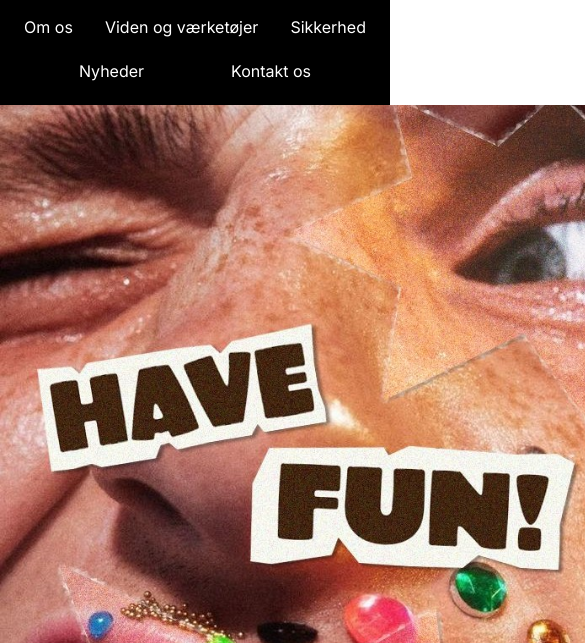
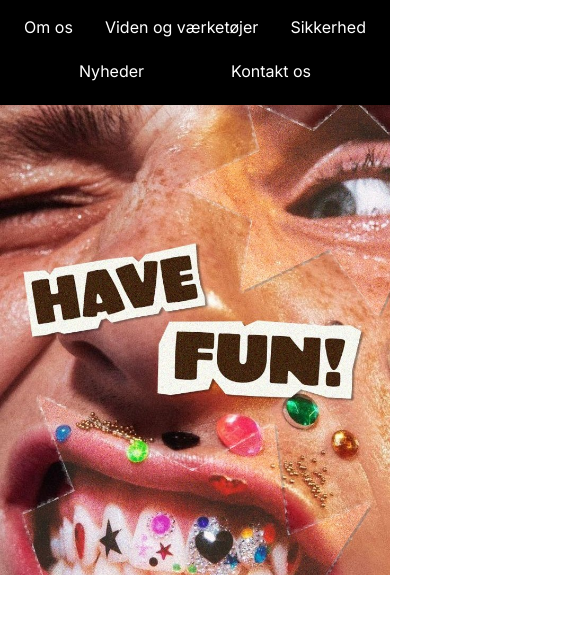
Before and after one commit to emeboz01/projekt-2, a plain HTML site: page index.html in a window 390 px wide. Shown: the part 165-808 px from the top of the page, 585 px wide, since content can reach past the window. Drawn offline with Linux system fonts and the light colour scheme.

Commit message:
media query fix

```diff
--- a/style.css
+++ b/style.css
@@ -302,7 +302,15 @@ footer a{
 
     .hero{
         grid-template-columns: 1fr;
-        min-height: auto;
+    }
+
+    .hero img{
+        min-height: 200px;
+        width: 100%;
+    }
+
+    .hero-content{
+        padding: 2rem 1.5rem;
     }
 
     .newsletter{
```
